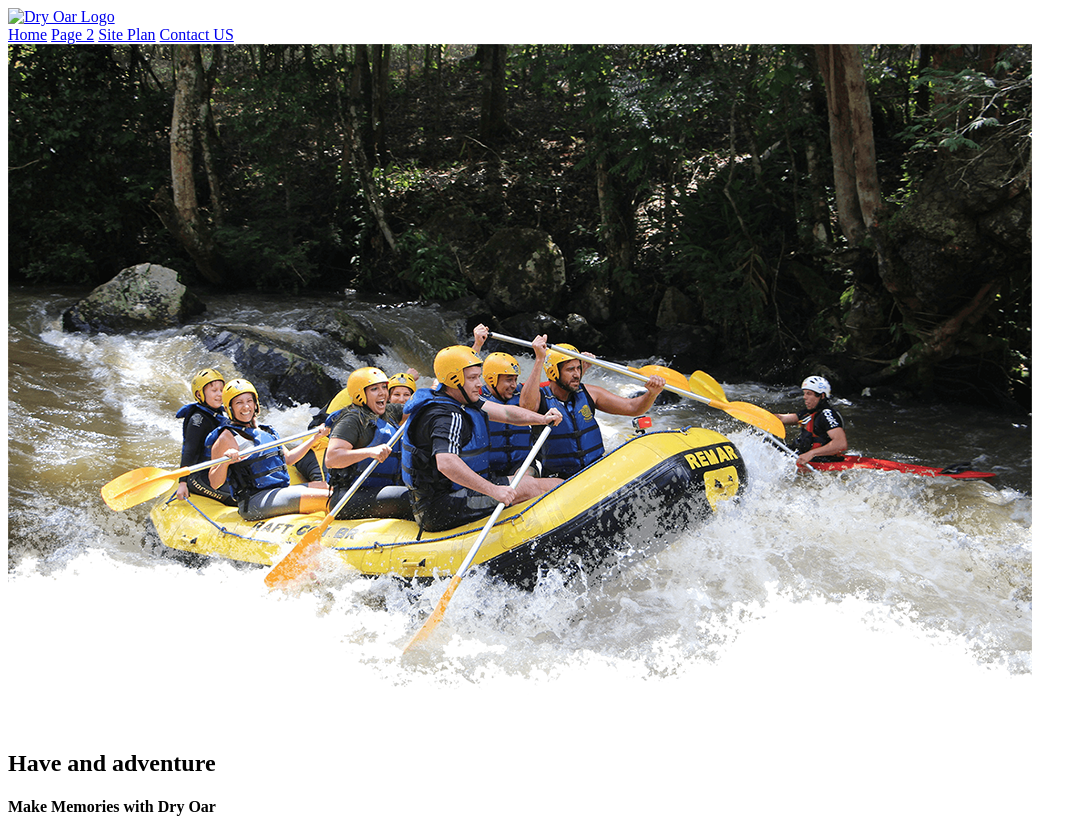
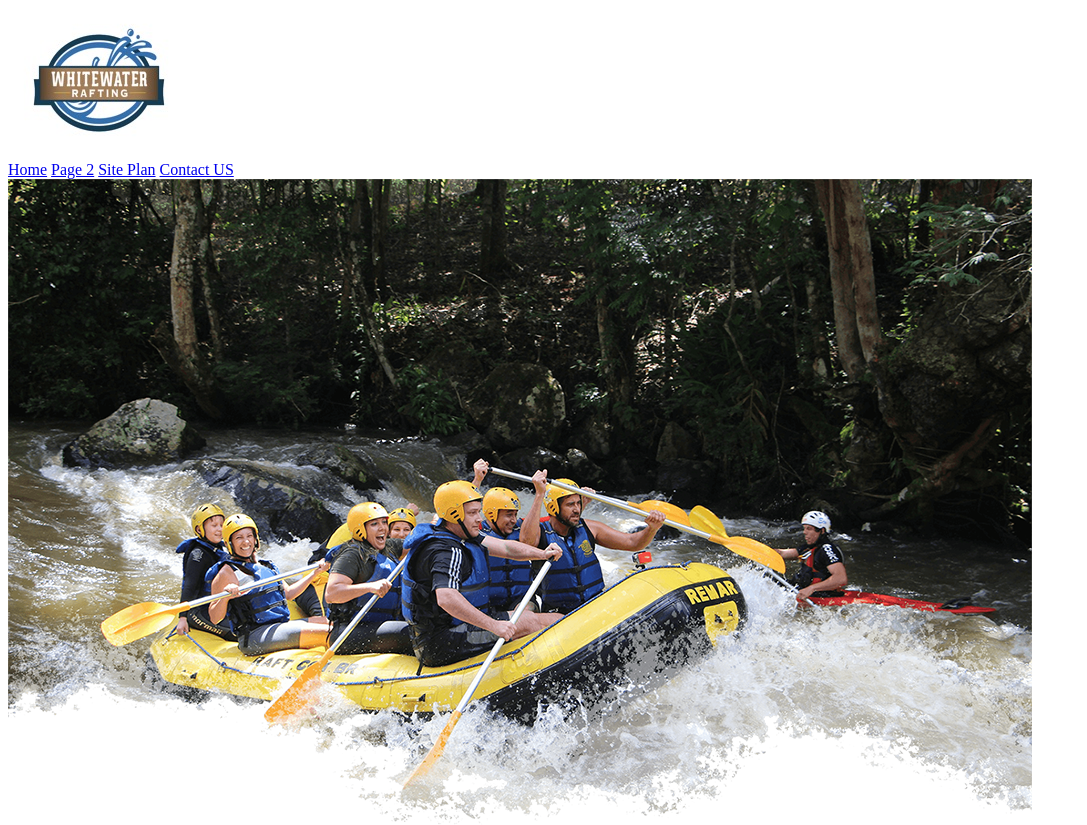
Before and after one commit to SethBro0822/web_fundamentals, a plain HTML site: page wwr/index.html in a window 1280 px wide. Shown: the top 825 px of the page, without its empty margins (0-1087 px from the left). Drawn offline with Linux system fonts and the light colour scheme.

Commit message:
fixed an image

```diff
--- a/wwr/index.html
+++ b/wwr/index.html
@@ -8,7 +8,7 @@
 <body>
     <header>
         <a href="index.html" id="logo_link">
-            <img class="logo" src="images/logo.png" alt="Dry Oar Logo">
+            <img class="logo" src="images/logo.jpg" alt="Dry Oar Logo">
         </a>
         <nav>
             <a href="index.html">Home</a>
```
